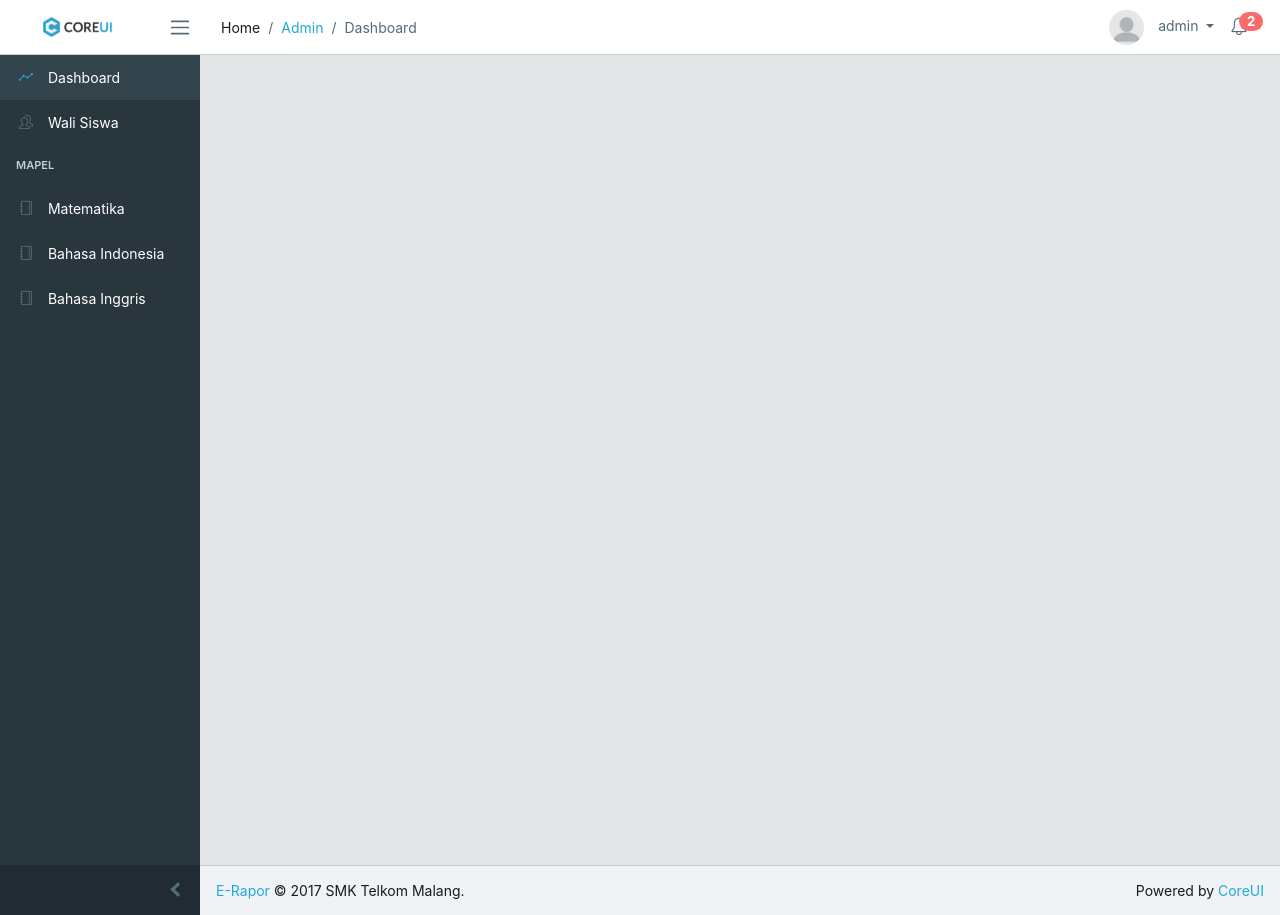
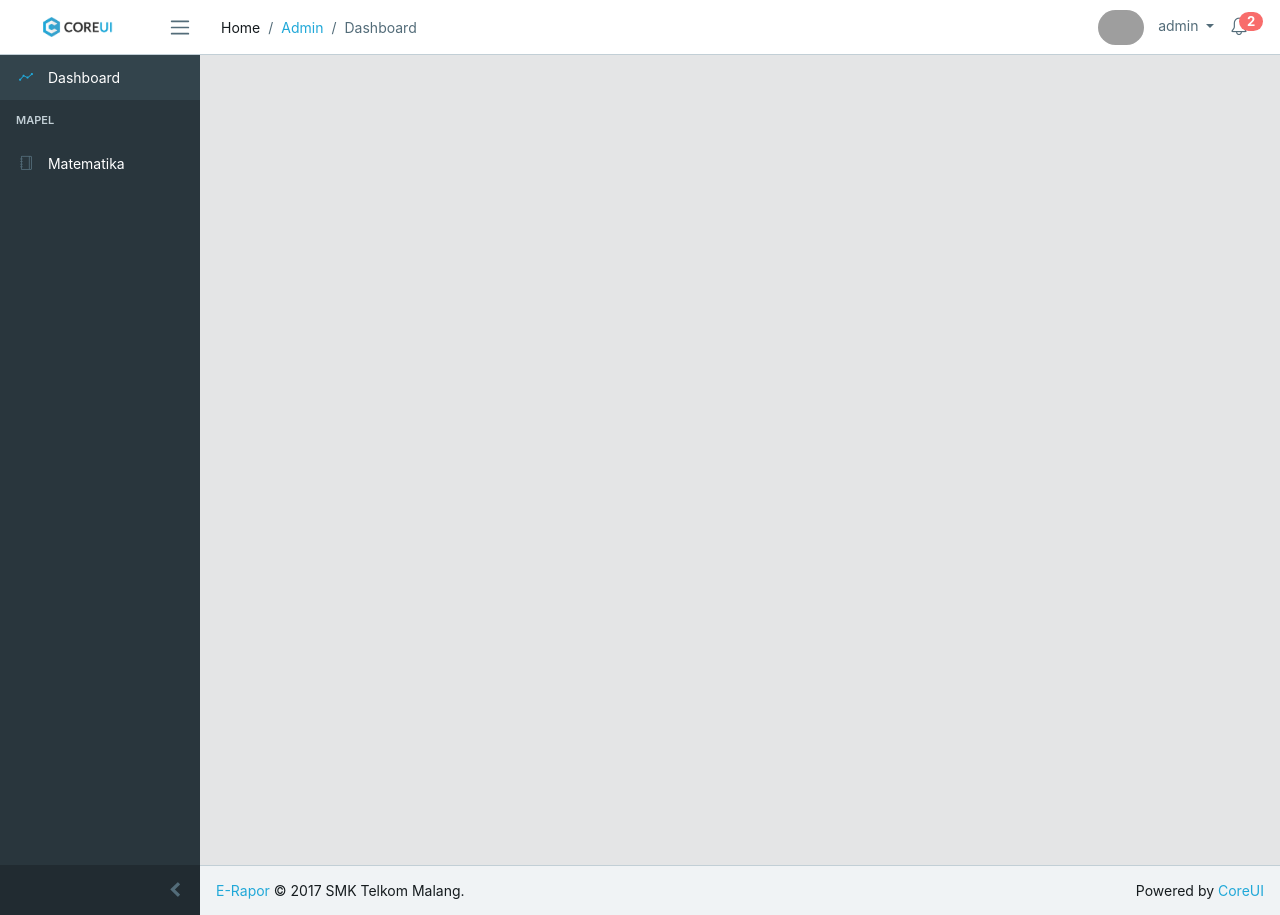
Before and after one commit to WildanZq/erapor, a CodeIgniter app: page /database/dashboard in a window 1280 px wide. Run offline with CodeIgniter, Linux system fonts and the light colour scheme; a user stored in the database is signed in; grey boxes are pictures that could not be loaded.

Commit message:
Sidebar - mapel guru

```diff
--- a/application/controllers/dashboard.php
+++ b/application/controllers/dashboard.php
@@ -2,6 +2,14 @@
 defined('BASEPATH') OR exit('No direct script access allowed');
 
 class Dashboard extends CI_Controller {
+
+	public function __construct()
+	{
+		parent::__construct();
+		if (! $this->session->userdata('logged_in') || $this->session->userdata('logged_in') == null) {
+			redirect('/');
+		}
+	}
 
 	public function index()
 	{
--- a/application/views/login_view.php
+++ b/application/views/login_view.php
@@ -58,7 +58,6 @@
         dataType: 'json',
         data: $('#login-form').serialize(),
         success: function(r) {
-          console.log(r.status);
           if (r.status) {
             $('.alert-danger').slideUp();
             $('.alert-success').slideDown();
--- a/application/views/sidebar.php
+++ b/application/views/sidebar.php
@@ -4,22 +4,67 @@
       <li class="nav-item">
         <a class="nav-link" href="dashboard"><i class="icon-graph"></i> Dashboard</a>
       </li>
+      <?php if ($this->session->userdata('role') == 'admin'): ?>
+        <li class="nav-title">
+          Manage
+        </li>
+        <li class="nav-item">
+          <a class="nav-link" href="guru"><i class="icon-people"></i> Guru</a>
+        </li>
+        <li class="nav-item">
+          <a class="nav-link" href="mapel"><i class="icon-notebook"></i> Mapel</a>
+        </li>
+        <li class="nav-item">
+          <a class="nav-link" href="siswa"><i class="icon-graduation"></i> Siswa</a>
+        </li>
+        <li class="nav-item">
+          <a class="nav-link" href="admin"><i class="icon-user"></i> Admin</a>
+        </li>
+      <?php endif ?>
+      <?php if ($this->session->userdata('role') == 'guru'): ?>
         <li class="nav-item">
           <a class="nav-link" href="wasis"><i class="icon-people"></i> Wali Siswa</a>
         </li>
         <li class="nav-title">
           Mapel
         </li>
+        <div class="nav-mapel"></div>
+        <script type="text/javascript">
+          $(document).ready(function() {
+            $.ajax({
+              url: '<?php echo base_url('mapel/getMapelGuru'); ?>',
+              type: 'POST',
+              dataType: 'json',
+              data: 'userid=<?php echo $this->session->userdata('userid'); ?>',
+              success: function(r) {
+                if (r.error) {
+                  data = '<li class="nav-item">\
+                            <a class="nav-link" href="#">'+r.error+'</a>\
+                          </li>';
+                  $('.nav-mapel').html(data);
+                  return;
+                }
+
+                data = '';
+                $.each(r, function(key,val) {
+                  data += '<li class="nav-item">\
+                            <a class="nav-link" href="mapel/'+val.id_mapel+'"><i class="icon-notebook"></i> '+val.nama_mapel+'</a>\
+                          </li>';
+                });
+                $('.nav-mapel').html(data);
+              }
+            });
+          });
+        </script>
+      <?php endif ?>
+      <?php if ($this->session->userdata('role') == 'siswa'): ?>
+        <li class="nav-title">
+          Mapel
+        </li>
         <li class="nav-item">
           <a class="nav-link" href="mapel/"><i class="icon-notebook"></i> Matematika</a>
         </li>
-      <li class="nav-item">
-        <a class="nav-link" href="mapel/"><i class="icon-notebook"></i> Bahasa Indonesia</a>
-      </li>
-      <li class="nav-item">
-        <a class="nav-link" href="mapel/"><i class="icon-notebook"></i> Bahasa Inggris</a>
-      </li>
-
+      <?php endif ?>
     </ul>
   </nav>
   <button class="sidebar-minimizer brand-minimizer" type="button"></button>
--- a/application/views/template.php
+++ b/application/views/template.php
@@ -58,8 +58,8 @@
     <ul class="nav navbar-nav ml-auto mr-3">
       <li class="nav-item dropdown">
         <a class="nav-link dropdown-toggle nav-link" data-toggle="dropdown" href="#" role="button" aria-haspopup="true" aria-expanded="false">
-          <img src="<?php echo base_url(); ?>assets/img/blank.jpg" class="img-avatar">
-          <span class="d-md-down-none">admin</span>
+          <img src="<?php echo base_url(); ?>assets/img/upload/profile/<?php if ($this->session->userdata('foto')): echo $this->session->userdata('foto'); else: ?>blank.jpg<?php endif ?>" class="img-avatar">
+          <span class="d-md-down-none"><?php echo $this->session->userdata('username'); ?></span>
         </a>
         <div class="dropdown-menu dropdown-menu-right">
           <a class="dropdown-item" href="#"><i class="fa fa-user"></i> Profile</a>
@@ -107,13 +107,13 @@
         <small class="text-muted"><i class="icon-home"></i>&nbsp; On-line </small>
         <div class="avatars-stack mt-2">
           <div class="avatar avatar-xs">
-            <img src="<?php echo base_url(); ?>assets/img/blank.jpg" class="img-avatar" alt="admin@bootstrapmaster.com">
+            <img src="<?php echo base_url(); ?>assets/img/upload/profile/blank.jpg" class="img-avatar" alt="admin@bootstrapmaster.com">
           </div>
           <div class="avatar avatar-xs">
-            <img src="<?php echo base_url(); ?>assets/img/blank.jpg" class="img-avatar" alt="admin@bootstrapmaster.com">
+            <img src="<?php echo base_url(); ?>assets/img/upload/profile/blank.jpg" class="img-avatar" alt="admin@bootstrapmaster.com">
           </div>
           <div class="avatar avatar-xs">
-            <img src="<?php echo base_url(); ?>assets/img/blank.jpg" class="img-avatar" alt="admin@bootstrapmaster.com">
+            <img src="<?php echo base_url(); ?>assets/img/upload/profile/blank.jpg" class="img-avatar" alt="admin@bootstrapmaster.com">
           </div>
         </div>
       </div>
```
Also changed, not shown: application/controllers/mapel.php (added, +44 -0 lines), application/models/mapel_model.php (added, +18 -0 lines), assets/img/upload/profile/blank.jpg (renamed from assets/img/blank.jpg). Lines whose indentation alone changed are shown as unchanged.
